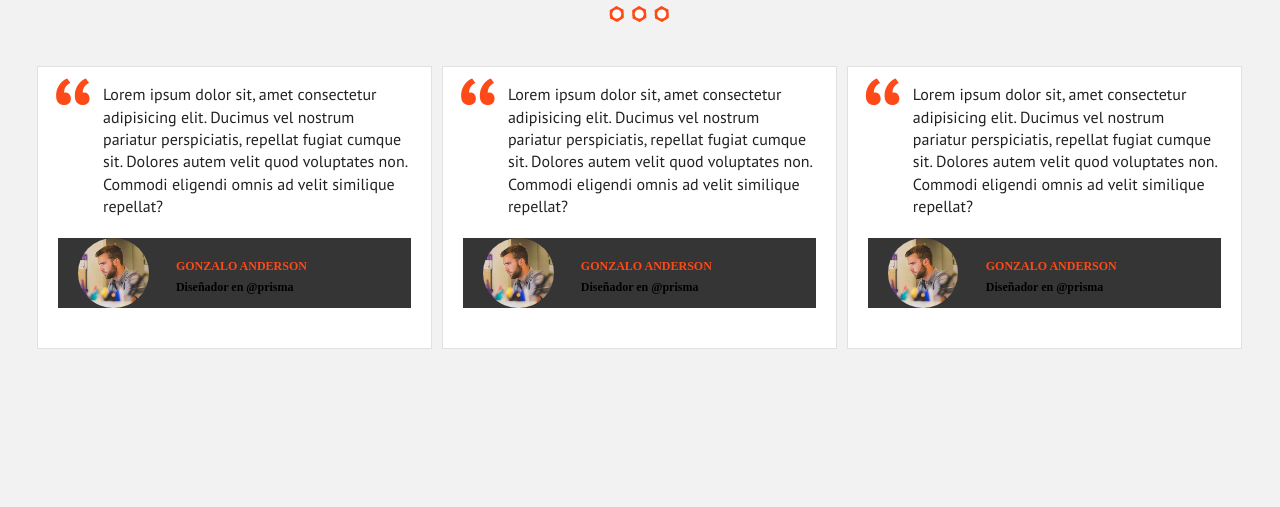
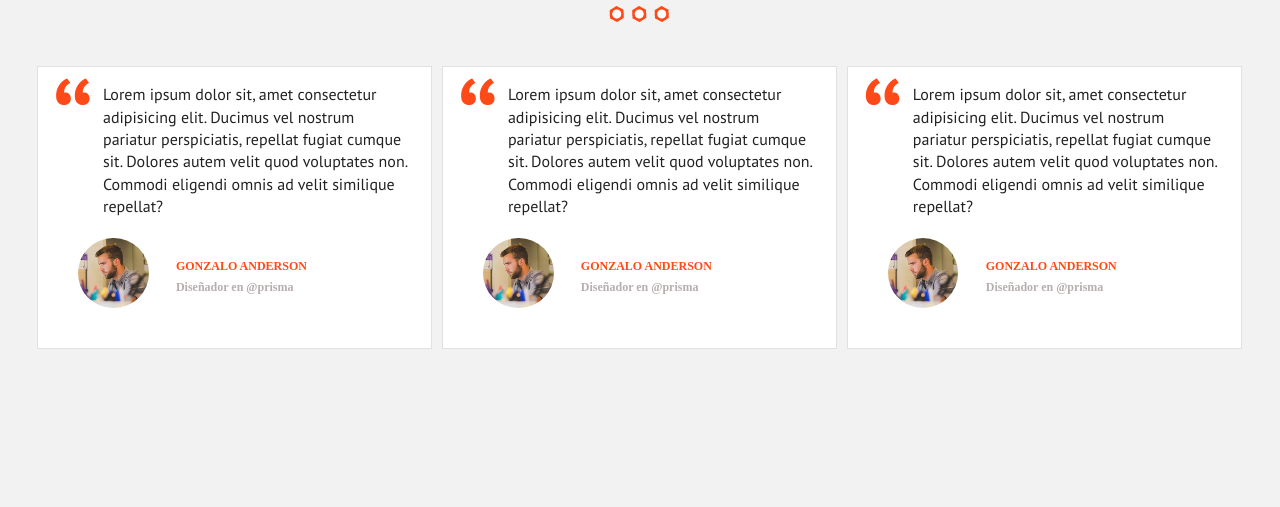
Before and after one commit to SebasAnderson/Taller3, a PHP site: page / in a window 1280 px wide. Shown: the part 4643-5150 px from the top of the page. Run offline with PHP 8.4, Linux system fonts and the light colour scheme; some libraries are stand-ins or nearby versions.

Commit message:
se corrige error en footer.testimoniales

```diff
--- a/css/main.css
+++ b/css/main.css
@@ -665,6 +665,7 @@
 
         footer.info-testimonial {
             padding: 0;
+            background-color: white;
         }
 
         footer.info-testimonial img {
@@ -687,7 +688,7 @@
         }
 
         footer.info-testimonial cite span {
-            color: black;
+            color: rgb(184, 174, 174);
             display: block;
             text-transform: none;
             margin-top: 5px;
```
